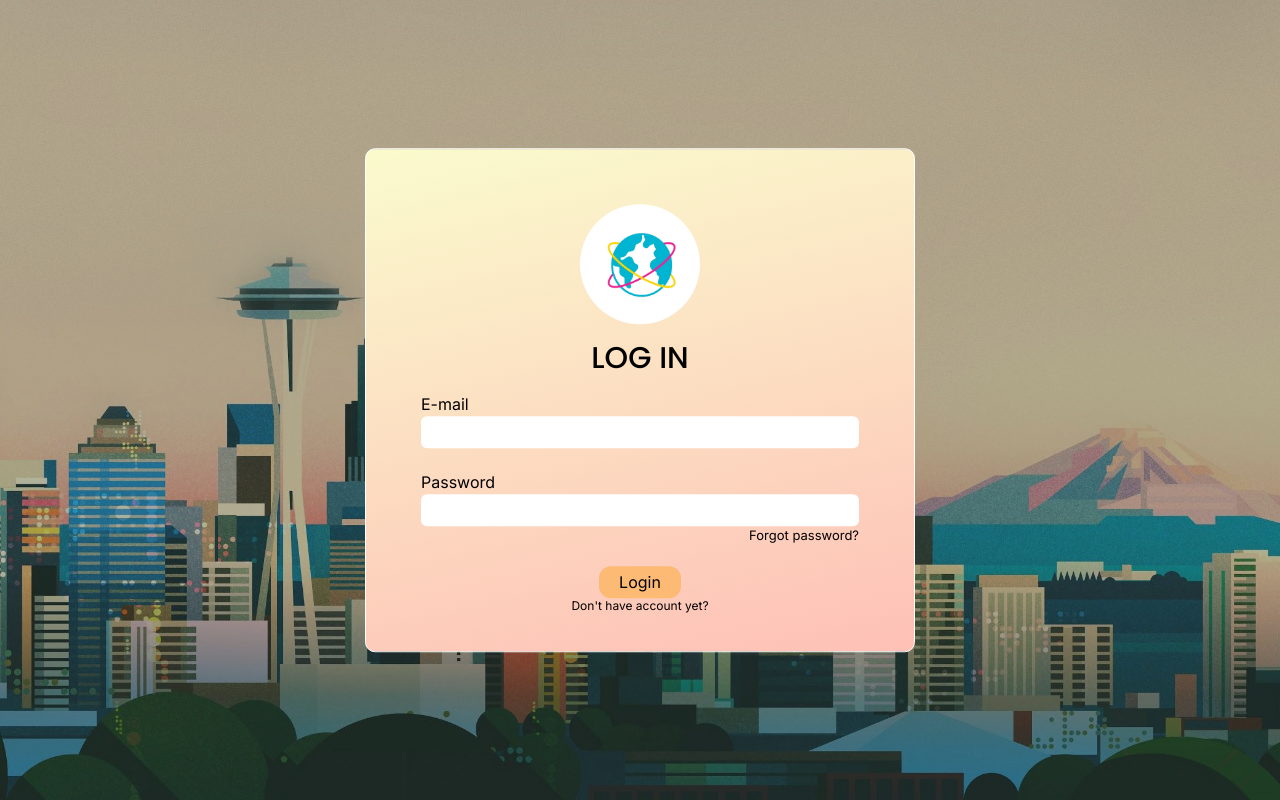
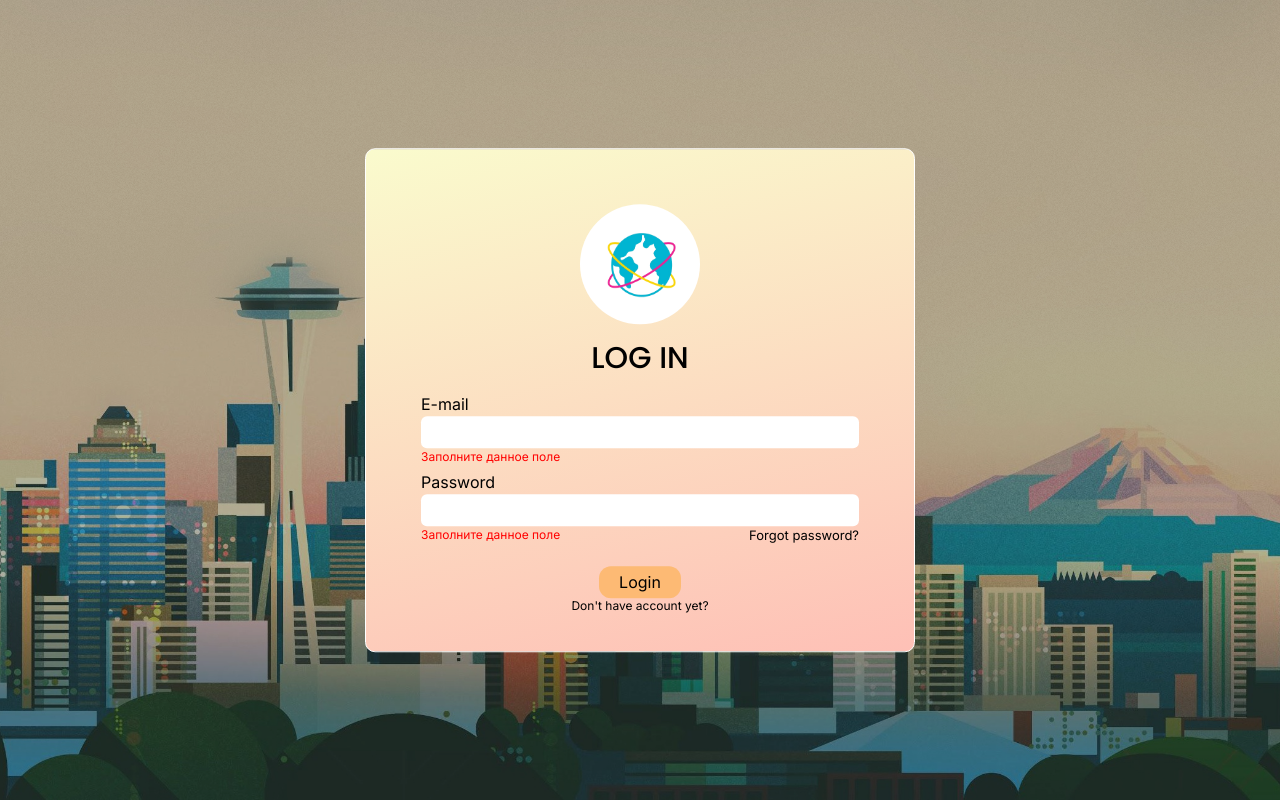
Before and after one commit to bekatam/dream-a-trip, a Next.js app: page /signin in a window 1280 px wide. Both pictures are taken after a click on the button "Login". Built offline with nearby package versions, Linux system fonts and the light colour scheme.

Commit message:
added button click logic

```diff
--- a/src/app/signin/Signin.css
+++ b/src/app/signin/Signin.css
@@ -41,6 +41,7 @@
   transition: 0.7s all;
   color: rgb(255,0,0);
   font-size: 12px;
+  height: 18px;
 }
 
 input {
--- a/src/app/signin/page.tsx
+++ b/src/app/signin/page.tsx
@@ -8,27 +8,43 @@ const poppins = Poppins({ subsets: ['latin'], weight: '500' })
 
 const Signin = () => {
   const [emailValue, setEmailValue] = useState('');
-  const [emailHint, setEmailHint] = useState(false);
+  const [emailHint, setEmailHint] = useState('');
   const [passwordValue, setPasswordValue] = useState('');
-  const [passwordHint, setPasswordHint] = useState(false);
+  const [passwordHint, setPasswordHint] = useState('');
   const emailRegex = /^[\w-\.]+@([\w-]+\.)+[\w-]{2,4}$/
   const passRegex = /^(?=.*\d)(?=.*[a-z])(?=.*[A-Z])(?=.*[a-zA-Z]).{8,}$/
   useEffect(()=>{
     if(emailValue && !emailRegex.test(emailValue)) {
-      setEmailHint(true)
+      setEmailHint('E-mail должен быть в формате example@example.com')
     }
     else {
-      setEmailHint(false)
+      setEmailHint('')
     }
   },[emailValue])
   useEffect(()=>{
     if(passwordValue && !passRegex.test(passwordValue)) {
-      setPasswordHint(true)
+      setPasswordHint('Пароль не соответсвует минимальным требованиям')
     }
     else {
-      setPasswordHint(false)
+      setPasswordHint('')
     }
   },[passwordValue])
+
+  const validateData = () => {
+    const condition = !passwordHint && !emailHint && emailValue && passwordValue
+    if(condition) {
+      // fetch data
+    }
+    else {
+      if(!emailValue) {
+        setEmailHint('Заполните данное поле')
+      }
+      if(!passwordValue) {
+        setPasswordHint('Заполните данное поле')
+      }
+    }
+  }
+
   return (
     <>
     <div className='w-full signin'>
@@ -41,14 +57,14 @@ const Signin = () => {
         <h3 className={poppins.className + ' text-black my-4 text-center text-3xl'}>LOG IN</h3>
         <label htmlFor='email'>E-mail</label>
         <input type='email' onChange={(e)=>setEmailValue(e.target.value)} id='email' className='rounded-md p-1'/>
-        <p className={(emailHint ? 'opacity-100' : 'opacity-0') + ' hint'}>E-mail должен быть в формате example@example.com</p>
+        <p className={(emailHint ? 'opacity-100' : 'opacity-0') + ' hint'}>{emailHint}</p>
         <label className='mt-1' htmlFor='password'>Password</label>
         <input type='password' onChange={(e)=>setPasswordValue(e.target.value)} id='password' className='rounded-md p-1'/>
         <div className="password">
-          <p className={(passwordHint ? 'opacity-100' : 'opacity-0') + ' hint hint_password'}>Пароль не соответсвует минимальным требованиям</p>
+          <p className={(passwordHint ? 'opacity-100' : 'opacity-0') + ' hint hint_password'}>{passwordHint}</p>
           <button className='rounded-xl ml-auto btn'>Forgot password?</button>
         </div>
-        <button className='rounded-xl mx-auto mt-5 bg-orange-300 w-fit px-5 py-1'>Login</button>
+        <button className='rounded-xl mx-auto mt-5 bg-orange-300 w-fit px-5 py-1' onClick={validateData}>Login</button>
         <button className='rounded-xl mx-auto text-xs btn'>{"Don't"} have account yet?</button>
       </div>
     </div>
```
